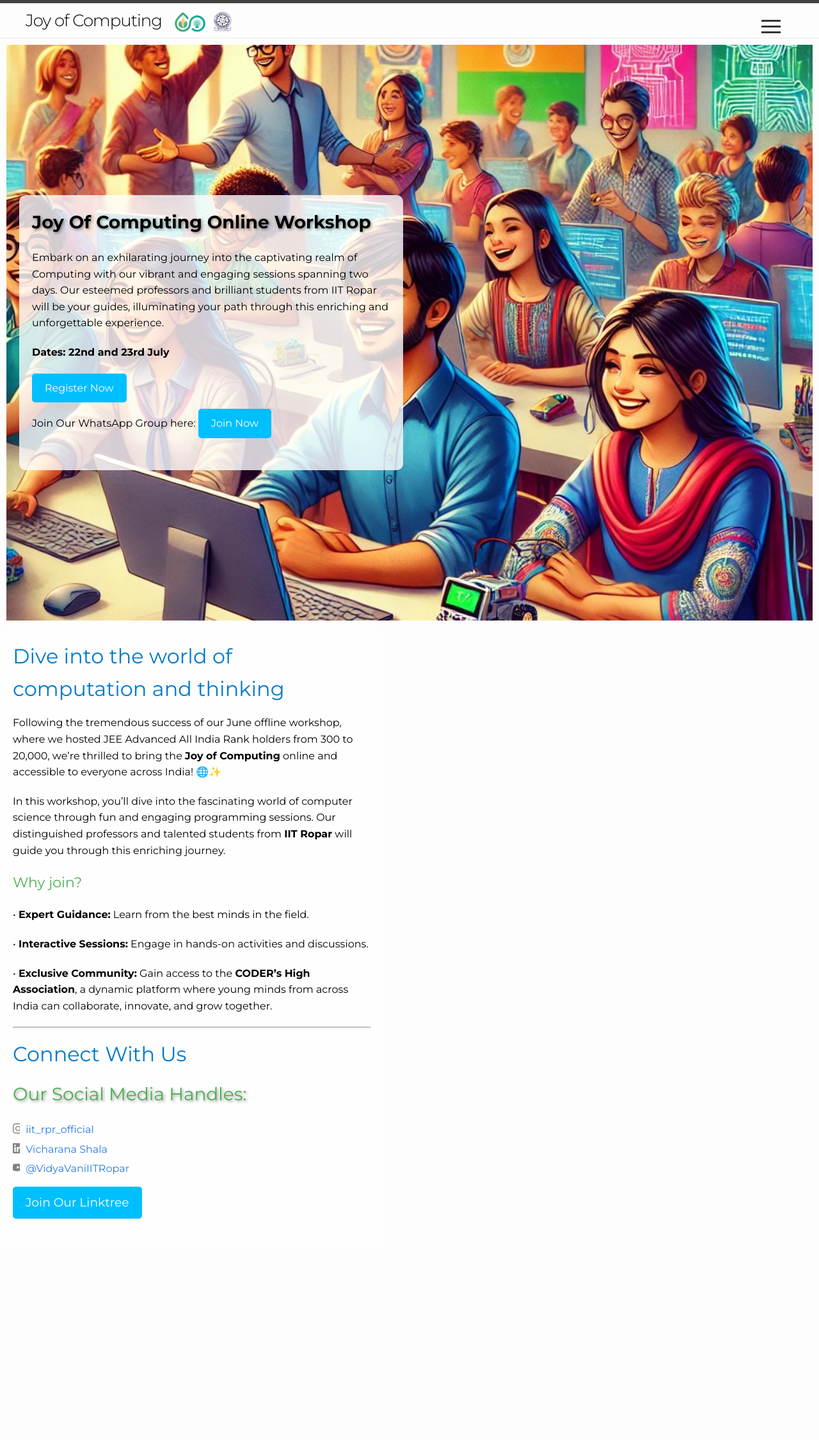
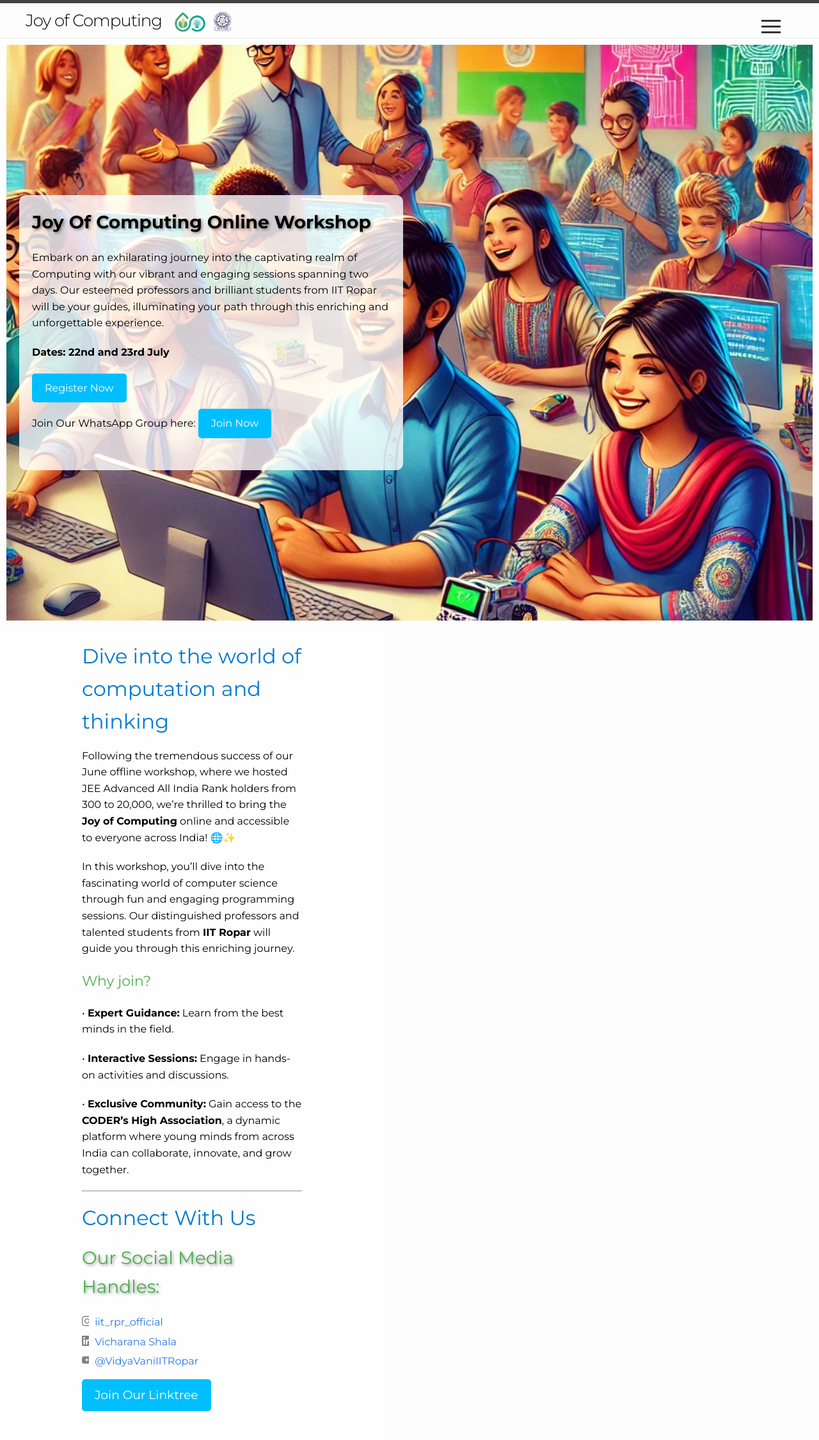
Before and after one commit to sudarshansudarshan/joc, a Jekyll site: the page built from index.markdown, in a window 1280 px wide. Shown: the whole page at 64% size. Built offline with Jekyll 4.4.1, drawn with Linux system fonts in a browser that asks for light colours; before the commit the page ends 1950 px from its top, so only the background shows below that.

Commit message:
Update home.html

```diff
--- a/_layouts/home.html
+++ b/_layouts/home.html
@@ -131,7 +131,7 @@ layout: default
       </div>
     </div>
   </div>
-  <div class="content">
+  <div class="content" style="padding-left:10vw; padding-right: 10vw">
     {{content}}
   </div>
 </body>
```
